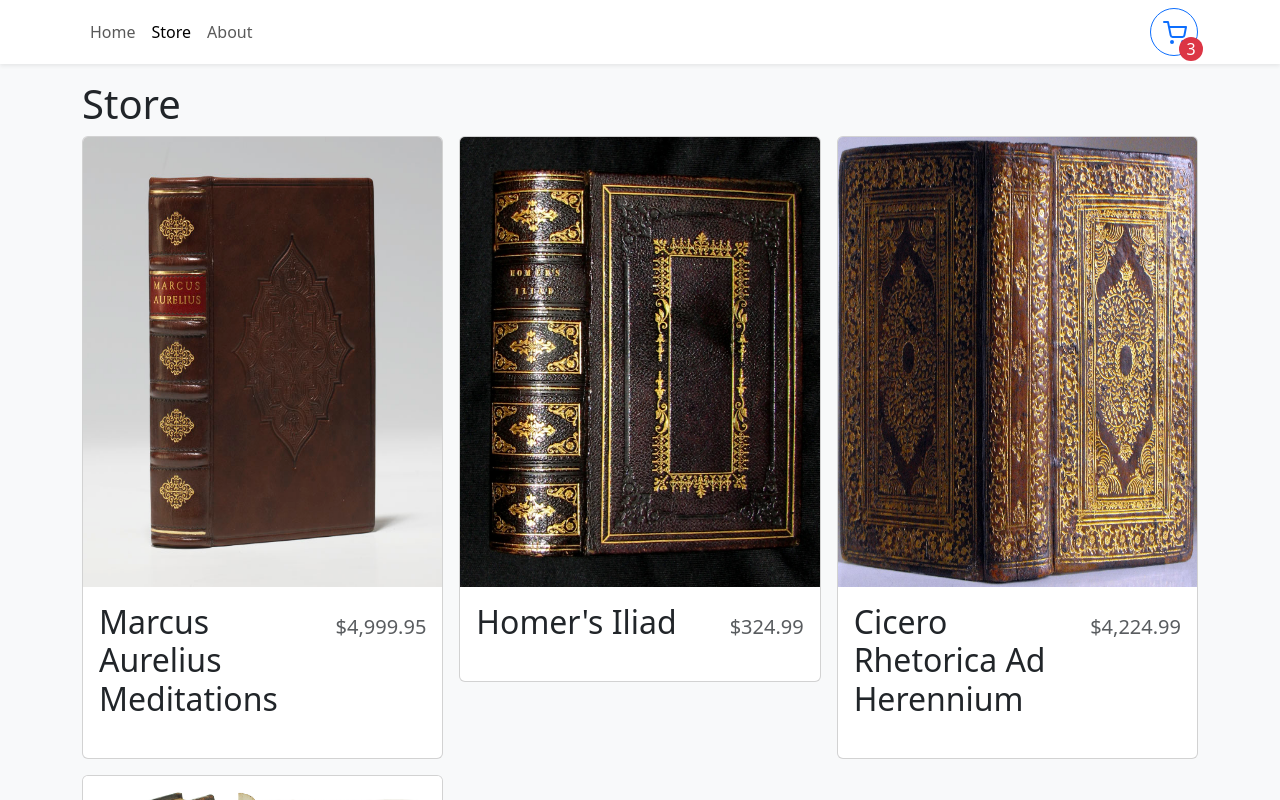
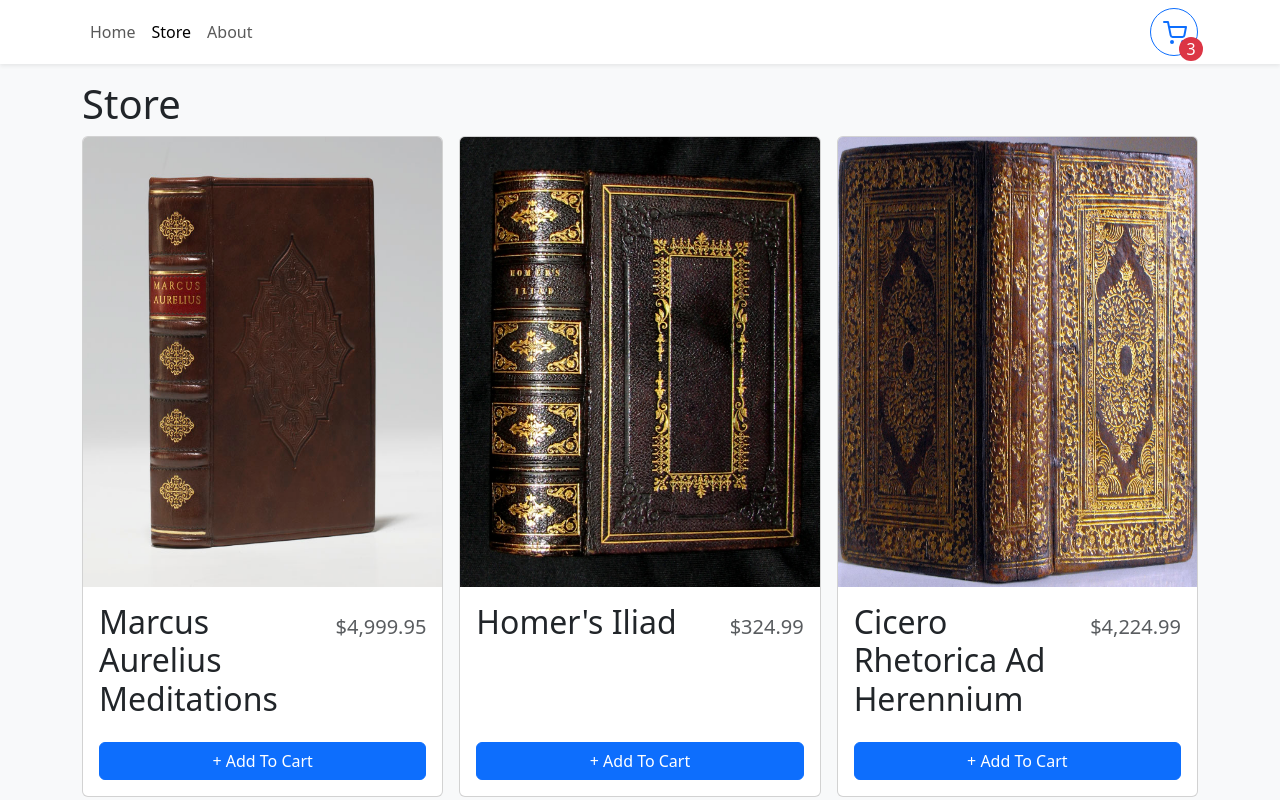
Before and after one commit to rbsavary/bens-books, a React (Vite) app: page /store in a window 1280 px wide. Shown: the top 800 px of the page. Built offline with nearby package versions, Linux system fonts and the light colour scheme.

Commit message:
Add ShoppingCartContext and cart buttons

```diff
--- a/src/App.tsx
+++ b/src/App.tsx
@@ -4,6 +4,7 @@
 import { Store } from "./pages/Store"
 import { About } from "./pages/About"
 import { Navbar } from "./components/Navbar"
+import { ShoppingCartProvider } from "./context/ShoppingCartContext"
 
 
 function App() {
@@ -11,6 +12,7 @@
 
   return (
     <>
+      <ShoppingCartProvider>
         <Navbar />
         <Container className="mb-4">
           <Routes>
@@ -19,6 +21,7 @@
             <Route path="/about" element={<About />}></Route>
           </Routes>
         </Container>
+      </ShoppingCartProvider>
     </>
   )
 }
--- a/src/components/StoreItem.tsx
+++ b/src/components/StoreItem.tsx
@@ -1,5 +1,6 @@
-import { Card } from "react-bootstrap"
+import { Card, Button } from "react-bootstrap"
 import { formatCurrency } from "../utilities/formatCurrency"
+import { useShoppingCart } from "../context/ShoppingCartContext"
 
 type StoreItemProps = {
     id: number
@@ -8,8 +9,14 @@
     imgUrl: string
 }
 export function StoreItem({ id, name, price, imgUrl }: StoreItemProps) {
+    const { getItemQuantity,
+        increaseCartQuantity,
+        decreaseCartQuantity,
+        removeFromCart
+    } = useShoppingCart()
+    const quantity = getItemQuantity(id)
     return (
-        <Card>
+        <Card className="h-100">
             <Card.Img
                 variant="top"
                 src={imgUrl}
@@ -21,6 +28,21 @@
                     <span className="fs-2">{name}</span>
                     <span className="ms-2 text-muted">{formatCurrency(price)}</span>
                 </Card.Title>
+                <div className="mt-auto">
+                    {quantity === 0 ? (
+                        <Button className="w-100" onClick={() => increaseCartQuantity(id)}>+ Add To Cart</Button>
+                    ) : <div className="d-flex align-items-center flex-column " style={{ gap: ".5rem" }}>
+                        <div className="d-flex align-items-center align-items-center" style={{ gap: ".5rem" }}>
+                            <Button onClick={() => decreaseCartQuantity(id)}>-</Button>
+                            <div>
+                                <span className="fs-3">{quantity}</span> in cart
+                            </div>
+                            <Button onClick={() => increaseCartQuantity(id)}>+</Button>
+                        </div>
+                        <Button onClick={() => removeFromCart(id)} variant="danger" size="sm">Remove</Button>
+                    </div>
+                    }
+                </div>
             </Card.Body>
         </Card>
     )
--- /dev/null
+++ b/src/context/ShoppingCartContext.tsx
@@ -0,0 +1,81 @@
+
+import { useContext, createContext, ReactNode, useState } from "react"
+
+type ShoppingCartProviderProps = {
+    children: ReactNode
+}
+
+type CartItem = {
+    id: number
+    quantity: number
+}
+
+type ShoppingCartContext = {
+    getItemQuantity: (id: number) => number
+    increaseCartQuantity: (id: number) => void
+    decreaseCartQuantity: (id: number) => void
+    removeFromCart: (id: number) => void
+}
+
+const ShoppingCartContext = createContext({} as ShoppingCartContext)
+
+
+export function useShoppingCart() {
+    return useContext(ShoppingCartContext)
+}
+
+
+export function ShoppingCartProvider({ children }: ShoppingCartProviderProps) {
+    const [cartItems, setCartItems] = useState<CartItem[]>([])
+
+    function getItemQuantity(id: number) {
+        return cartItems.find(item => item.id === id)?.quantity || 0
+    }
+
+    function increaseCartQuantity(id: number) {
+        setCartItems(currentItems => {
+            if (currentItems.find(item => item.id === id) == null) {
+                return [...currentItems, { id, quantity: 1 }]
+            } else {
+                return currentItems.map(item => {
+                    if (item.id === id) {
+                        return { ...item, quantity: item.quantity + 1 }
+                    } else {
+                        return item
+                    }
+                })
+            }
+        })
+    }
+
+    function decreaseCartQuantity(id: number) {
+        setCartItems(currentItems => {
+            if (currentItems.find(item => item.id === id)?.quantity === 1) {
+                return currentItems.filter(item => item.id !== id)
+            } else {
+                return currentItems.map(item => {
+                    if (item.id === id) {
+                        return { ...item, quantity: item.quantity - 1 }
+                    } else {
+                        return item
+                    }
+                })
+            }
+        })
+    }
+
+    function removeFromCart(id: number) {
+        setCartItems(currentItems => {
+            return currentItems.filter(item => item.id !== id)
+        })
+    }
+    return (
+        <ShoppingCartContext.Provider value={{
+            getItemQuantity,
+            increaseCartQuantity,
+            decreaseCartQuantity,
+            removeFromCart,
+        }}> {children}
+        </ShoppingCartContext.Provider>
+    )
+}
```
Lines whose indentation alone changed are shown as unchanged.
